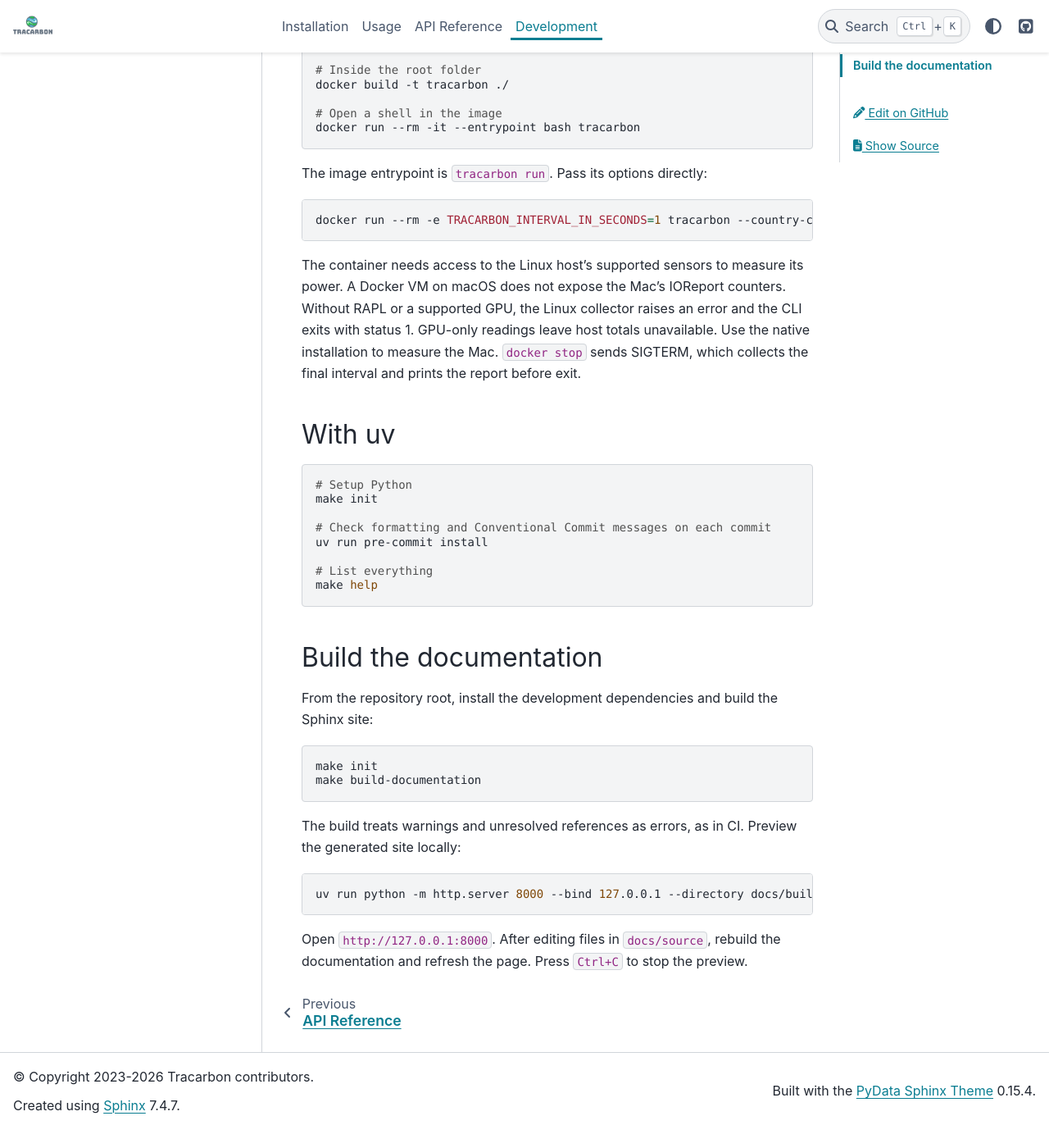
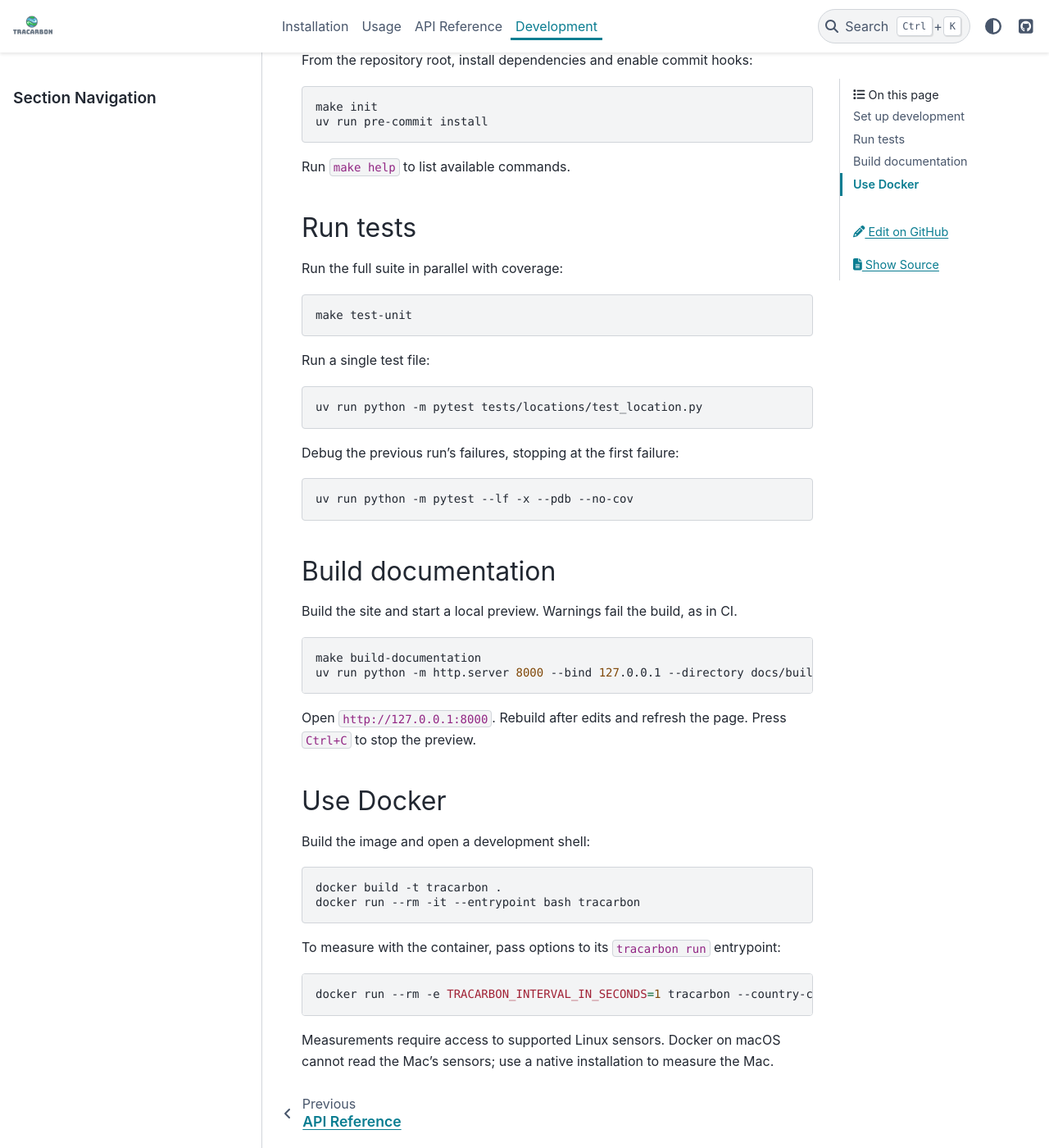
Before and after one commit to fvaleye/tracarbon, a Sphinx documentation site: the page built from docs/source/development.rst, in a window 1280 px wide and 1400 px high, scrolled down 230 px. Shown: the whole window at 82% size. Built offline with Sphinx 7.4.7 and the PyData theme 0.15.4, drawn with Linux system fonts in a browser that asks for light colours; before the commit the page ends 1607 px from its top, so only the background shows below that.

Commit message:
refactor: simplify pytest setup and regression tests (#565)

```diff
--- a/docs/source/development.rst
+++ b/docs/source/development.rst
@@ -2,61 +2,67 @@
 Development
 ***********
 
-With Docker
-===========
+Set up development
+==================
+
+From the repository root, install dependencies and enable commit hooks:
 
 .. code-block:: bash
 
-    # Inside the root folder
-    docker build -t tracarbon ./
+    make init
+    uv run pre-commit install
 
-    # Open a shell in the image
+Run ``make help`` to list available commands.
+
+Run tests
+=========
+
+Run the full suite in parallel with coverage:
+
+.. code-block:: bash
+
+    make test-unit
+
+Run a single test file:
+
+.. code-block:: bash
+
+    uv run python -m pytest tests/locations/test_location.py
+
+Debug the previous run's failures, stopping at the first failure:
+
+.. code-block:: bash
+
+    uv run python -m pytest --lf -x --pdb --no-cov
+
+Build documentation
+===================
+
+Build the site and start a local preview. Warnings fail the build, as in CI.
+
+.. code-block:: bash
+
+    make build-documentation
+    uv run python -m http.server 8000 --bind 127.0.0.1 --directory docs/build/html
+
+Open ``http://127.0.0.1:8000``. Rebuild after edits and refresh the page.
+Press ``Ctrl+C`` to stop the preview.
+
+Use Docker
+==========
+
+Build the image and open a development shell:
+
+.. code-block:: bash
+
+    docker build -t tracarbon .
     docker run --rm -it --entrypoint bash tracarbon
 
-The image entrypoint is ``tracarbon run``. Pass its options directly:
+To measure with the container, pass options to its ``tracarbon run`` entrypoint:
 
 .. code-block:: bash
 
     docker run --rm -e TRACARBON_INTERVAL_IN_SECONDS=1 tracarbon --country-code-alpha-iso-2 fr
 
-The container needs access to the Linux host's supported sensors to measure its
-power. A Docker VM on macOS does not expose the Mac's IOReport counters. Without
-RAPL or a supported GPU, the Linux collector raises an error and the CLI exits
-with status 1. GPU-only readings leave host totals unavailable. Use the native
-installation to measure the Mac. ``docker stop`` sends SIGTERM,
-which collects the final interval and prints the report before exit.
-
-With uv
-===========
-
-.. code-block:: bash
-
-    # Setup Python
-    make init
-
-    # Check formatting and Conventional Commit messages on each commit
-    uv run pre-commit install
-
-    # List everything
-    make help
-
-Build the documentation
-=======================
-
-From the repository root, install the development dependencies and build the
-Sphinx site:
-
-.. code-block:: bash
-
-    make init
-    make build-documentation
-
-The build treats warnings and unresolved references as errors, as in CI.
-Preview the generated site locally:
-
-.. code-block:: bash
-
-    uv run python -m http.server 8000 --bind 127.0.0.1 --directory docs/build/html
-
-Open ``http://127.0.0.1:8000``. After editing files in ``docs/source``, rebuild
-the documentation and refresh the page. Press ``Ctrl+C`` to stop the preview.
+Measurements require access to supported Linux sensors. Docker on macOS cannot
+read the Mac's sensors; use a native installation to measure the Mac.
```
Also changed, not shown: pyproject.toml (+5 -4 lines), 11 other files.
